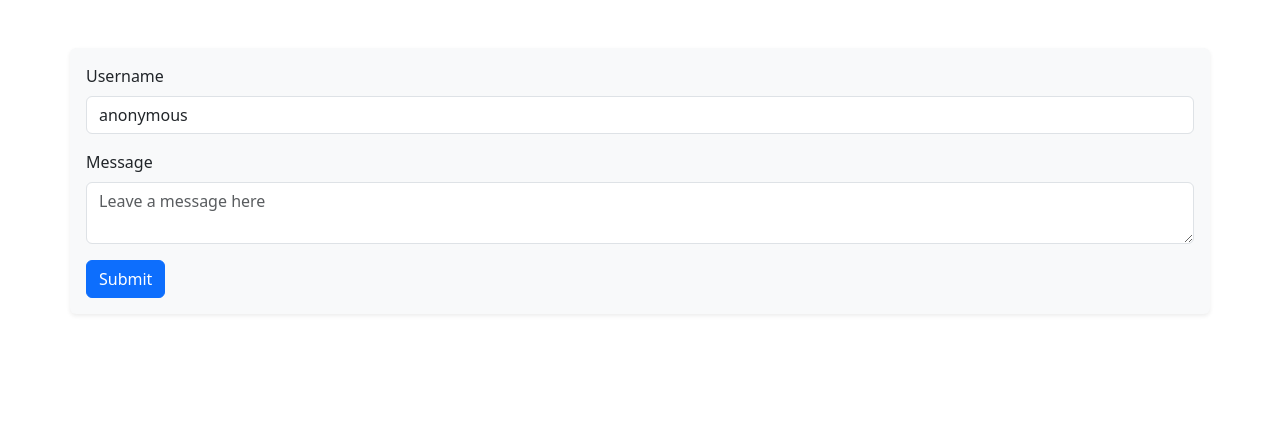
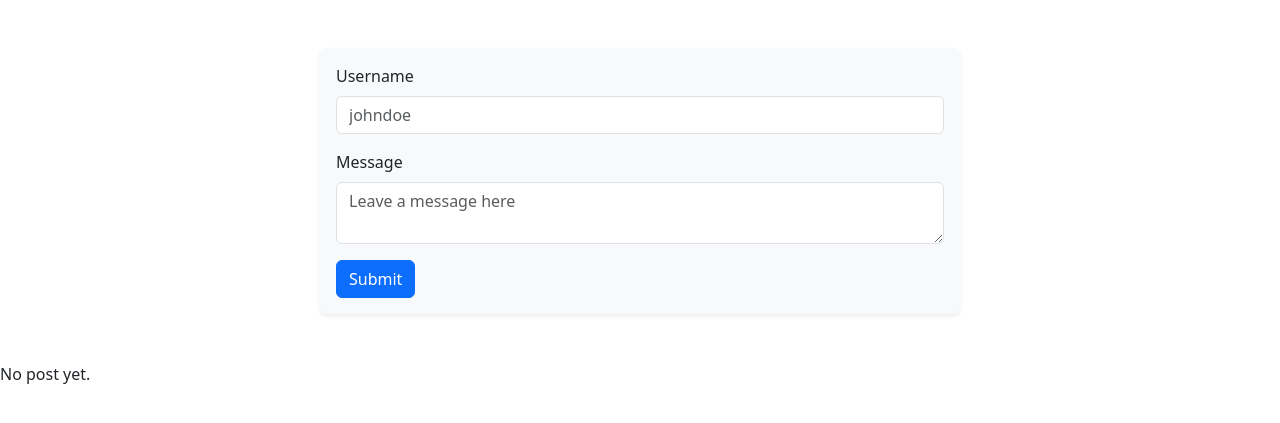
Before and after one commit to jeffrsnblrdoo/blog-website, a Node server app: page / in a window 1280 px wide. Shown: the part 50-473 px from the top of the page. Run offline with Node 20, Linux system fonts and the light colour scheme.

Commit message:
Added a posts section and a card for post

```diff
--- a/index.js
+++ b/index.js
@@ -1,12 +1,29 @@
 import express from "express";
+import bodyParser from "body-parser";
 
 const app = express();
 const port = 3000;
 
+app.use(bodyParser.urlencoded({ extended: true }));
+
 app.get("/", (req, res) => {
-    res.render("index.ejs");
+  res.render("index.ejs");
+});
+
+app.post("/submit", (req, res) => {
+    const year = new Date().getFullYear();
+    const month = new Date().getMonth();
+    const day = new Date().getDate();
+    const date = `${month}-${day}-${year}`
+  const post = {
+    username: req.body.username,
+    date,
+    message: req.body.message,
+  };
+
+  res.render("index.ejs", post);
 });
 
 app.listen(port, () => {
-    console.log(`Port running on server ${port}.`);
+  console.log(`Port running on server ${port}.`);
 });
--- a/views/index.ejs
+++ b/views/index.ejs
@@ -1,6 +1,7 @@
 <%- include("partials/header.ejs") %>
 
-<div class="container shadow-sm p-3 my-5 bg-body-tertiary rounded">
+<section>
+  <div class="container shadow-sm p-3 my-5 bg-body-tertiary rounded w-50">
     <form action="/submit" method="post">
       <div class="mb-3">
         <label for="username" class="form-label">Username</label>
@@ -9,7 +10,8 @@
           id="username"
           class="form-control"
           name="username"
-                value="anonymous"
+          placeholder="johndoe"
+          required
         />
       </div>
       <div class="mb-3">
@@ -18,10 +20,12 @@
           class="form-control"
           placeholder="Leave a message here"
           id="message"
+          name="message"
         ></textarea>
       </div>
       <button type="submit" class="btn btn-primary">Submit</button>
     </form>
   </div>
+</section>
 
-<%- include("partials/footer.ejs") %>
+<%- include("partials/posts.ejs") %> <%- include("partials/footer.ejs") %>
--- a/views/partials/header.ejs
+++ b/views/partials/header.ejs
@@ -20,6 +20,4 @@
             </nav>
         </header>
 
-        <main></main>
-    </body>
-</html>
+        <main>
--- /dev/null
+++ b/views/partials/posts.ejs
@@ -0,0 +1,15 @@
+<% if (locals.username && locals.message) { %>
+    <section class="d-flex justify-content-center">
+        <div class="card" style="width: 18rem">
+          <div class="card-body">
+            <h5 class="card-title"><%= username %></h5>
+            <h6 class="card-subtitle mb-2 text-muted"><%= date %></h6>
+            <p class="card-text">
+              <%= message %>
+            </p>
+          </div>
+        </div>
+      </section>
+<% } else { %>
+    <p>No post yet.</p>
+<% } %>
```
Lines whose indentation alone changed are shown as unchanged.
